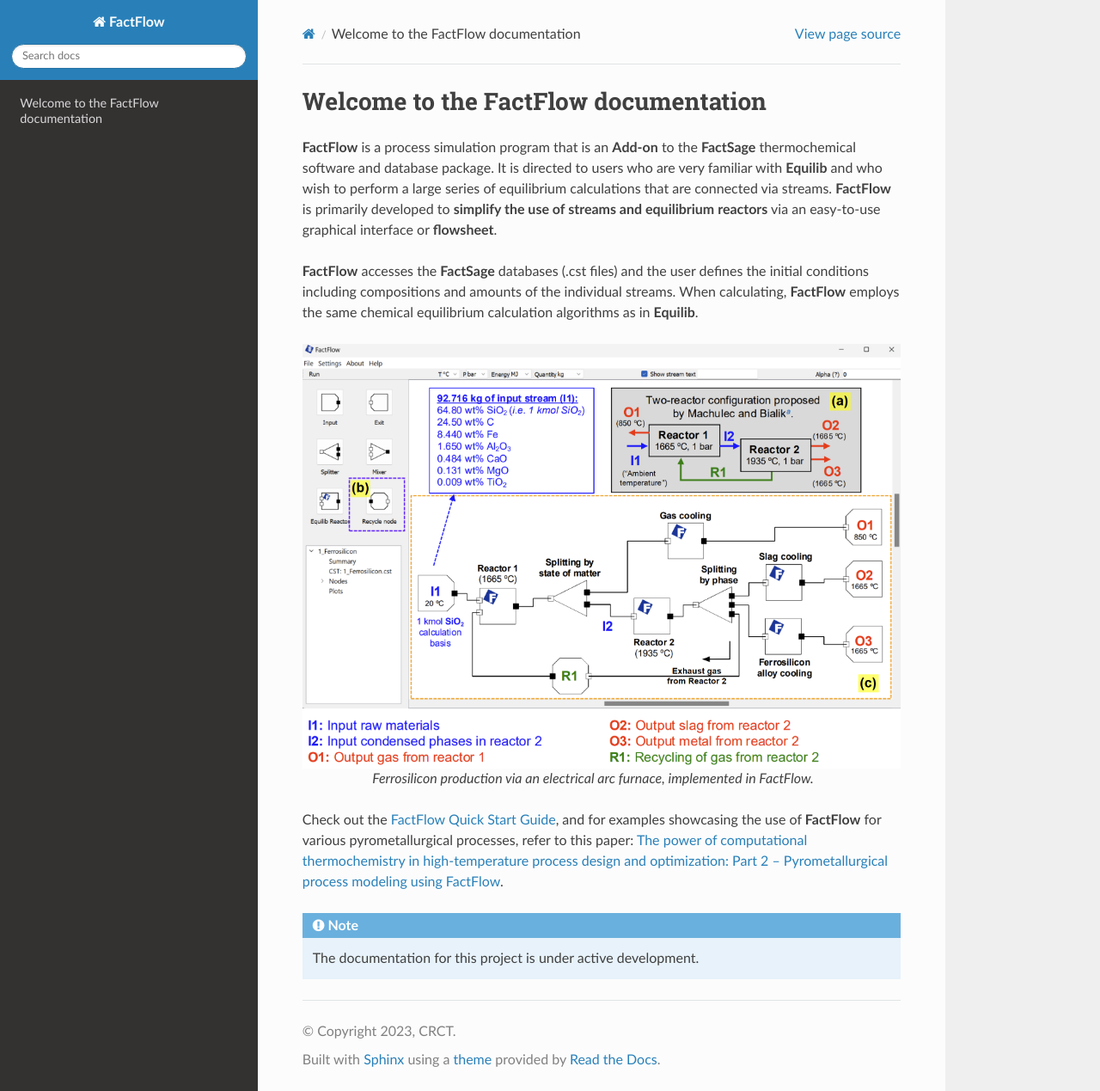
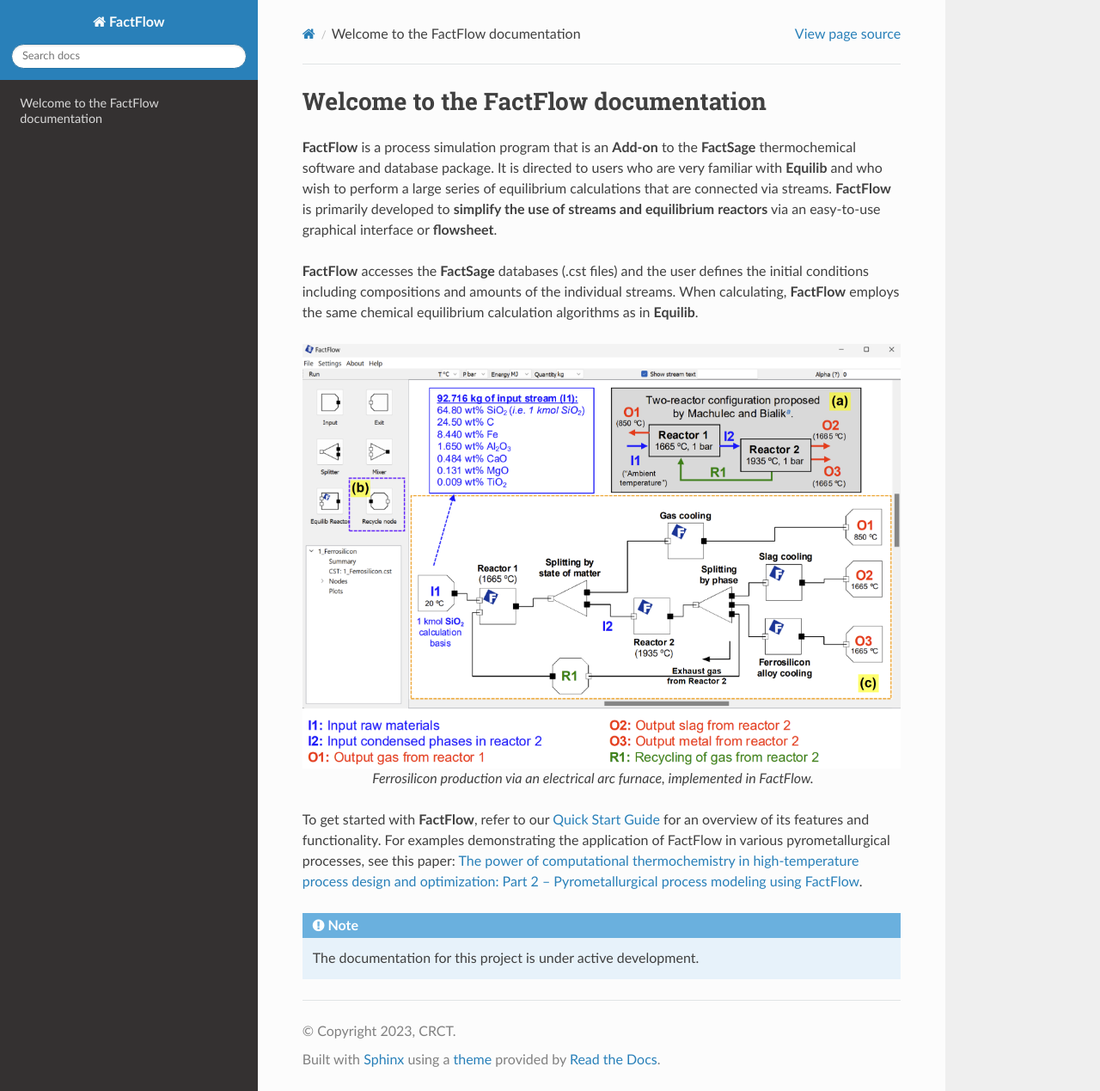
Before and after one commit to docs-user/factflow-docs, a Sphinx documentation site: the page built from docs/source/index.rst, in a window 1280 px wide and 1269 px high. Shown: the whole window at 86% size. Built offline with Sphinx 7.4.7 and the Read the Docs theme 3.1.0, drawn with Linux system fonts in a browser that asks for light colours.

Commit message:
Update index.rst

```diff
--- a/docs/source/index.rst
+++ b/docs/source/index.rst
@@ -11,7 +11,7 @@
 
    Ferrosilicon production via an electrical arc furnace, implemented in FactFlow.
 
-Check out the `FactFlow Quick Start Guide <https://www.factsage.com/Factflow/Docs/FactFlow%20Quick%20Start%20Guide%20V1.1.pdf>`_, and for examples showcasing the use of **FactFlow** for various pyrometallurgical processes, refer to this paper: `The power of computational thermochemistry in high-temperature process design and optimization: Part 2 – Pyrometallurgical process modeling using FactFlow <https://doi.org/10.1016/j.calphad.2024.102772>`_.
+To get started with **FactFlow**, refer to our `Quick Start Guide <https://www.factsage.com/Factflow/Docs/FactFlow%20Quick%20Start%20Guide%20V1.1.pdf>`_ for an overview of its features and functionality. For examples demonstrating the application of FactFlow in various pyrometallurgical processes, see this paper: `The power of computational thermochemistry in high-temperature process design and optimization: Part 2 – Pyrometallurgical process modeling using FactFlow <https://doi.org/10.1016/j.calphad.2024.102772>`_.
 
 
 .. note::
```
